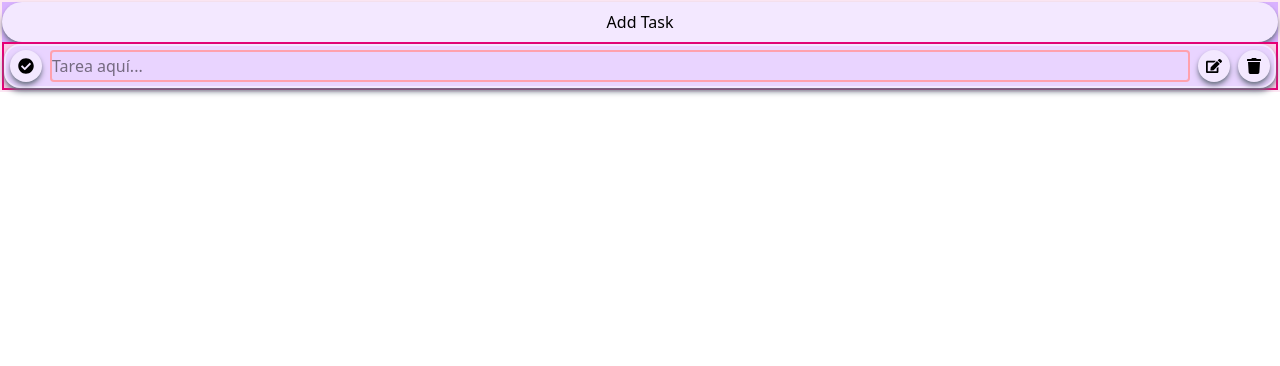
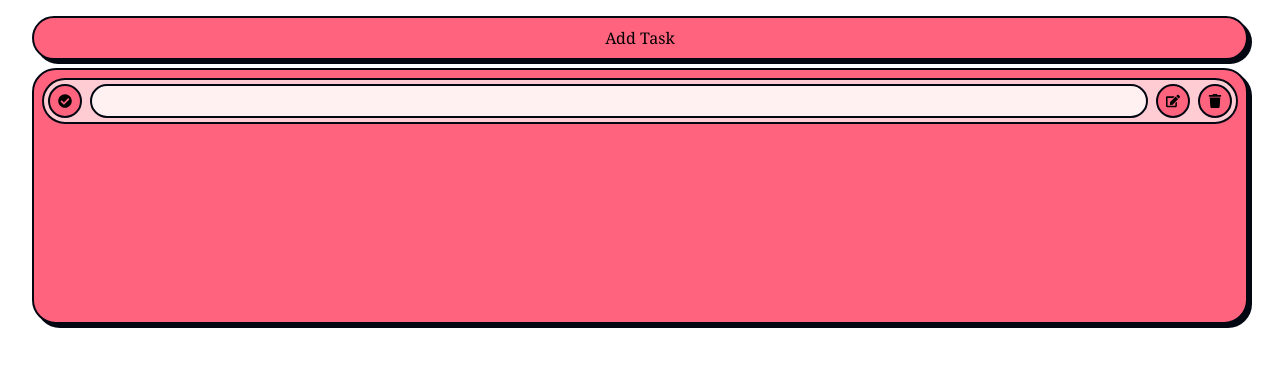
Before and after one commit to coslatte/remind-remind, a React (Vite) app: page / in a window 1280 px wide. Both pictures are taken after a click on the button "Add Task". Shown: the top 366 px of the page. Built offline with nearby package versions, Linux system fonts and the light colour scheme.

Commit message:
Refactor styles and structure: update HTML title, replace index.css with custom Tailwind styles, and enhance Task components with new styling and scrollbar support.

```diff
--- a/index.html
+++ b/index.html
@@ -4,7 +4,7 @@
     <meta charset="UTF-8" />
     <link rel="icon" type="image/svg+xml" href="/vite.svg" />
     <meta name="viewport" content="width=device-width, initial-scale=1.0" />
-    <title>remind-remind</title>
+    <title>RemindRemind</title>
   </head>
   <body>
     <div id="root"></div>
--- a/src/App.tsx
+++ b/src/App.tsx
@@ -1,11 +1,12 @@
-import "./styles/index.css";
+import "./styles/custom-tailwind.css";
+import "./styles/scrollbar.css";
 import TaskManager from "./TaskManager";
 
 const App: React.FC = () => {
   return (
-    <>
+    <div className="m-4">
       <TaskManager />
-    </>
+    </div>
   );
 };
 
--- a/src/Pill.tsx
+++ /dev/null
@@ -1,16 +0,0 @@
-import React, { ReactNode } from 'react';
-import './styles/index.css'
-
-interface PillProperties {
-    children: ReactNode;
-}
-
-const Pill: React.FC<PillProperties> = ({children}) => {
-    return (
-        <div className='task-pill'>
-            {children}
-        </div>
-    )
-}
-
-export default Pill;
--- a/src/Task.tsx
+++ b/src/Task.tsx
@@ -17,43 +17,49 @@ const Task: React.FC<TaskProp> = ({ id, title, completed, deleteTask }) => {
   };
 
   return (
-    <div className="task-pill">
-      <div className="flex space-x-2 w-full">
+    <div className="task-pill borderlands">
+      <div className="flex w-full space-x-2">
         {/* COMPLETE-TASK */}
-        <div className="flex-none">
+        <div className="flex shrink-0">
           <button
             id="btn-add-task"
-            className="btn-rounded-purple"
+            className="btn-rounded-purple borderlands flex items-center justify-center"
             onClick={() => setIsCompleted(!isCompleted)}
           >
-            <FaCheckCircle />
+            <FaCheckCircle className="text-sm" />
           </button>
         </div>
+
         {/* INPUT-TEXT */}
-        <div className="flex grow justify-center">
+        <div className="flex grow">
           <input
             type="text"
-            id="task-input-text"
+            id="task-input"
             value={taskTitle}
             onChange={handleTaskInputText}
-            className="flex grow rounded-sm border-2 border-rose-300"
-            placeholder="Tarea aquí..."
+            className="borderlands font-t1 grow justify-center rounded-full border-2 bg-rose-50 pl-4 text-gray-950 placeholder:pl-2"
+            // placeholder="Tarea aquí..."
           />
         </div>
+
         {/* EDIT-TASK */}
-        <div className="flex-none">
-          <button id="btn-edit-task" className="btn-rounded-purple">
-            <FaEdit />
+        <div className="flex shrink-0">
+          <button
+            id="btn-edit-task"
+            className="borderlands btn-rounded-purple items-center justify-center"
+          >
+            <FaEdit className="text-sm" />
           </button>
         </div>
+
         {/* DELETE-TASK */}
-        <div className="flex-none">
+        <div className="flex shrink-0">
           <button
             id="btn-delete-task"
-            className="btn-rounded-purple"
+            className="borderlands btn-rounded-purple flex items-center justify-center"
             onClick={() => deleteTask(id)}
           >
-            <FaTrash />
+            <FaTrash className="text-sm" />
           </button>
         </div>
       </div>
--- a/src/TaskList.tsx
+++ b/src/TaskList.tsx
@@ -8,7 +8,7 @@ export interface TaskListProp {
 
 const TaskList: React.FC<TaskListProp> = ({ taskList, deleteTask }) => {
   return (
-    <div className="flex flex-col items-center border-2 gap-1 w-full border-pink-600 bg-pink-200">
+    <div className="flex flex-col items-center gap-1">
       {taskList.map((task) => (
         <Task key={task.id} {...task} deleteTask={deleteTask} />
       ))}
--- a/src/TaskManager.tsx
+++ b/src/TaskManager.tsx
@@ -24,11 +24,18 @@ const TaskManager: React.FC = () => {
   }
 
   return (
-    <div className="flex flex-col border-2 border-pink-100 bg-purple-300">
-      <button className="btn-rounded-purple" onClick={handleAddTask}>
-        Add Task
-      </button>
-      <TaskList taskList={taskList} deleteTask={deleteTask} />
+    <div className="m-2">
+      <div className="m-2">
+        <button
+          className="borderlands flat-shadow btn-rounded-purple font-t1 w-full"
+          onClick={handleAddTask}
+        >
+          Add Task
+        </button>
+      </div>
+      <div className="borderlands flat-shadow scrollbar-thin scrollbar-thumb-rose-500 scrollbar-track-gray-200 m-2 h-64 overflow-y-scroll rounded-3xl bg-rose-400 p-2">
+        <TaskList taskList={taskList} deleteTask={deleteTask} />
+      </div>
     </div>
   );
 };
--- a/src/main.tsx
+++ b/src/main.tsx
@@ -1,10 +1,11 @@
 import { StrictMode } from "react";
 import { createRoot } from "react-dom/client";
-import "./styles/index.css";
+import "./styles/custom-tailwind.css";
+import "./styles/scrollbar.css";
 import App from "./App.tsx";
 
 createRoot(document.getElementById("root")!).render(
   <StrictMode>
     <App />
-  </StrictMode>
+  </StrictMode>,
 );
--- /dev/null
+++ b/src/styles/custom-tailwind.css
@@ -0,0 +1,21 @@
+@import "tailwindcss";
+
+.btn-rounded-purple {
+  @apply rounded-full bg-rose-400 p-2 hover:bg-rose-500/8 active:bg-rose-100/50;
+}
+
+.task-pill {
+  @apply inline-block w-full space-x-2 rounded-full border-2 border-rose-100 bg-rose-200 p-1;
+}
+
+.borderlands {
+  @apply border-2 border-gray-950;
+}
+
+.flat-shadow {
+  @apply shadow-[4px_4px_0_0] shadow-gray-950;
+}
+
+.font-t1 {
+  @apply font-serif;
+}
--- a/src/styles/index.css
+++ /dev/null
@@ -1,79 +0,0 @@
-@import "tailwindcss";
-
-.btn-rounded-purple {
-  @apply bg-purple-100 rounded-full active:bg-purple-400 p-2 shadow-md shadow-gray-500;
-}
-
-.task-pill {
-  @apply inline-block w-full bg-purple-200 border-2 border-purple-100 rounded-2xl space-x-2 p-1 shadow-md shadow-gray-500;
-}
-
-/*
-:root {
-  font-family: system-ui, Avenir, Helvetica, Arial, sans-serif;
-  line-height: 1.5;
-  font-weight: 400;
-
-  color-scheme: light dark;
-  color: rgba(255, 255, 255, 0.87);
-  background-color: #242424;
-
-  font-synthesis: none;
-  text-rendering: optimizeLegibility;
-  -webkit-font-smoothing: antialiased;
-  -moz-osx-font-smoothing: grayscale;
-}
-
-a {
-  font-weight: 500;
-  color: #646cff;
-  text-decoration: inherit;
-}
-a:hover {
-  color: #535bf2;
-}
-
-body {
-  margin: 0;
-  display: flex;
-  place-items: center;
-  min-width: 320px;
-  min-height: 100vh;
-}
-
-h1 {
-  font-size: 3.2em;
-  line-height: 1.1;
-}
-
-button {
-  border-radius: 8px;
-  border: 1px solid transparent;
-  padding: 0.6em 1.2em;
-  font-size: 1em;
-  font-weight: 500;
-  font-family: inherit;
-  background-color: #1a1a1a;
-  cursor: pointer;
-  transition: border-color 0.25s;
-}
-button:hover {
-  border-color: #646cff;
-}
-button:focus,
-button:focus-visible {
-  outline: 4px auto -webkit-focus-ring-color;
-}
-
-@media (prefers-color-scheme: light) {
-  :root {
-    color: #213547;
-    background-color: #ffffff;
-  }
-  a:hover {
-    color: #747bff;
-  }
-  button {
-    background-color: #f9f9f9;
-  }
-} */
--- /dev/null
+++ b/src/styles/scrollbar.css
@@ -0,0 +1,16 @@
+/* styles/scrollbar.css */
+.custom-scrollbar::-webkit-scrollbar {
+  width: 12px; /* Aumentar el ancho del scrollbar */
+}
+
+.custom-scrollbar::-webkit-scrollbar-track {
+  background: #f1f1f1; /* Color de fondo del track */
+  border-radius: 8px; /* Bordes redondeados */
+  margin: 4px; /* Simular padding */
+}
+
+.custom-scrollbar::-webkit-scrollbar-thumb {
+  background: #888; /* Color del thumb */
+  border-radius: 8px; /* Bordes redondeados */
+  border: 2px solid #f1f1f1; /* Simular padding */
+}
--- a/tailwind.config.js
+++ b/tailwind.config.js
@@ -1,10 +1,7 @@
-// // tailwind.config.js
 module.exports = {
-  content: [
-    "./src/**/*.{html,js,ts,jsx,tsx}",
-  ],
+  content: ["./src/**/*.{html,js,ts,jsx,tsx}"],
   theme: {
     extend: {},
   },
-  plugins: [],
-}
+  plugins: [require("tailwind-scrollbar")],
+};
```
Also changed, not shown: src-tauri/capabilities/default.json (+2 -6 lines).
